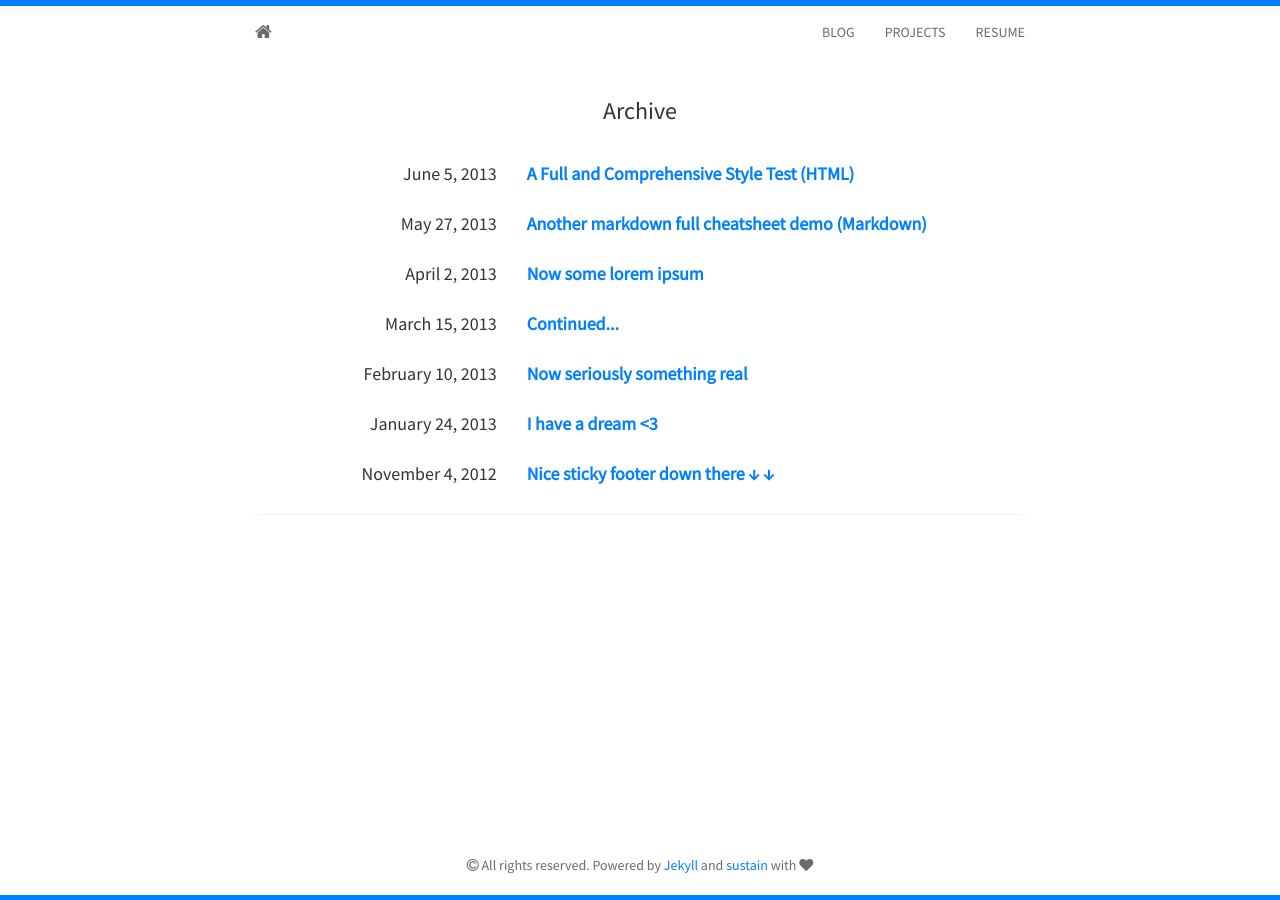
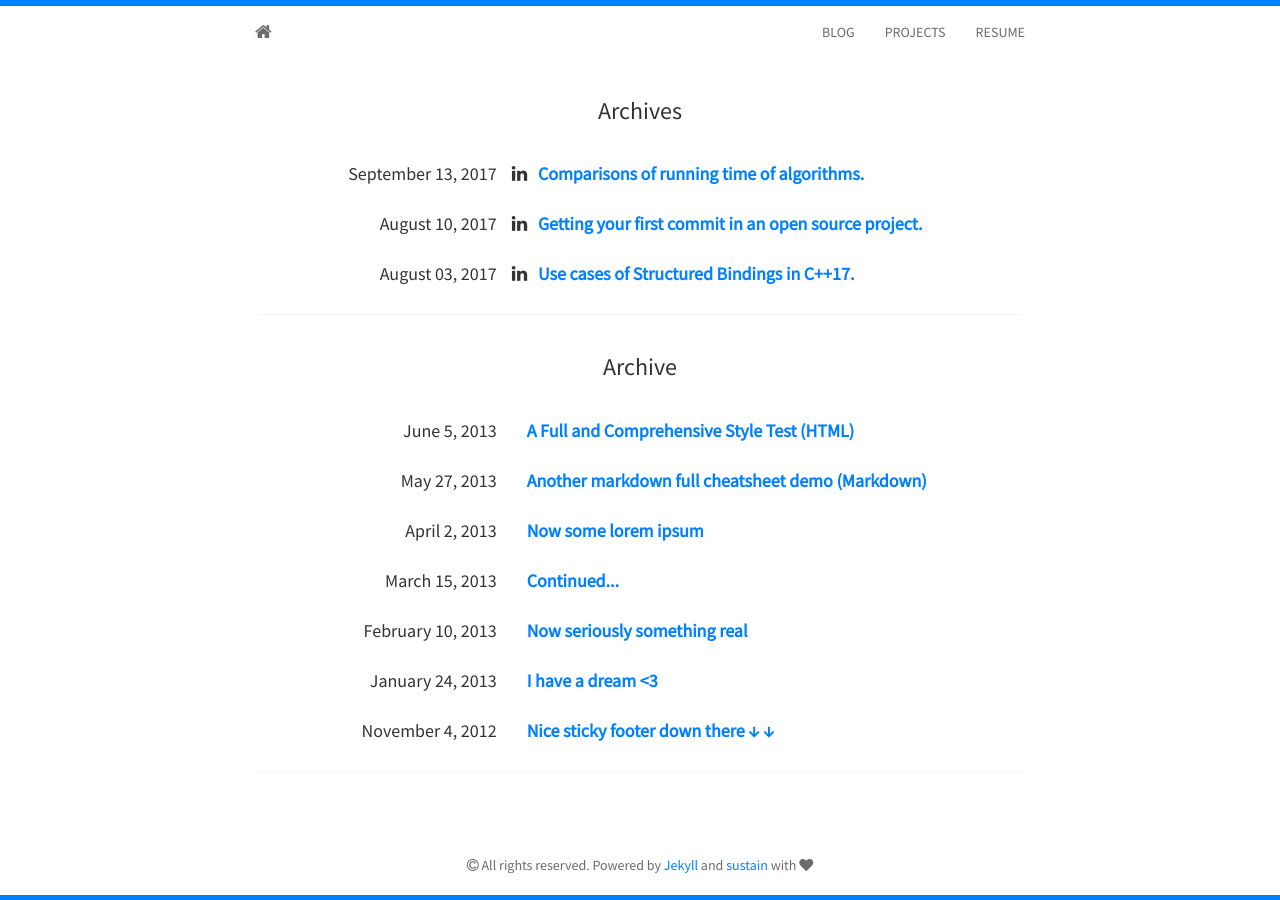
Before and after one commit to SahibYar/SahibYar.github.io, a Jekyll site: the page built from blog.html, in a window 1280 px wide. Built offline with Jekyll 4.4.1, drawn with Linux system fonts in a browser that asks for light colours; nearby versions of some CDN libraries.

Commit message:
added blogs

```diff
--- a/_config.yml
+++ b/_config.yml
@@ -25,6 +25,7 @@ youtube: user/sahibyaar
 skype: sahibyaar?call
 location: place/Abbasi+Business+Centre+Rawalpindi/@33.6519466,73.0718534,19z/data=!4m5!3m4!1s0x0:0x7cb026ddcaabd3a7!8m2!3d33.6516861!4d73.0719727
 linkedin: sahibyar
+linkedin_url: https://www.linkedin.com/
 phone: //+923366037321
 quora: sahib-yar
 stackoverflow: users/2949645/sahib-yar   #e.g: users/2735833/proton1h1
--- a/blog.html
+++ b/blog.html
@@ -2,6 +2,46 @@
 layout: layout
 title: Blog
 ---
+<div class="container">
+	<h3>Archives</h3>
+	<div class="panel panel-default">
+		<div class="panel-body">
+			<div class="row">
+				<div class="col-sm-4 col-md-4 col-lg-4">
+					<h5 style="text-align: right">
+						September 13, 2017
+					</h5>
+				</div>
+				<h5>
+					<i class="fa fa-linkedin"></i>&nbsp;&nbsp;<strong><a href="{{site.linkedin_url}}pulse/comparisons-running-time-algorithms-sahib-yar/">
+					Comparisons of running time of algorithms.</a></strong>
+				</h5>
+			</div>
+			<div class="row">
+				<div class="col-sm-4 col-md-4 col-lg-4">
+					<h5 style="text-align: right">
+						August 10, 2017
+					</h5>
+				</div>
+				<h5>
+					<i class="fa fa-linkedin"></i>&nbsp;&nbsp;<strong><a href="{{site.linkedin_url}}pulse/getting-your-first-commit-open-source-project-sahib-yar/">
+						Getting your first commit in an open source project.</a></strong>
+				</h5>
+			</div>
+			<div class="row">
+					<div class="col-sm-4 col-md-4 col-lg-4">
+						<h5 style="text-align: right">
+							August 03, 2017
+						</h5>
+					</div>
+					<h5>
+						<i class="fa fa-linkedin"></i>&nbsp;&nbsp;<strong><a href="{{site.linkedin_url}}pulse/use-cases-structured-bindings-c17-sahib-yar/">
+							Use cases of Structured Bindings in C++17.</a></strong>
+					</h5>
+				</div>
+		</div>
+	</div>
+</div>
 
 <div class="container">
 	<h3>Archive</h3>
```
Lines whose indentation alone changed are shown as unchanged.
